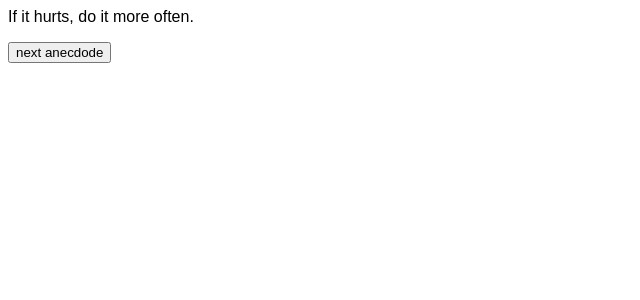
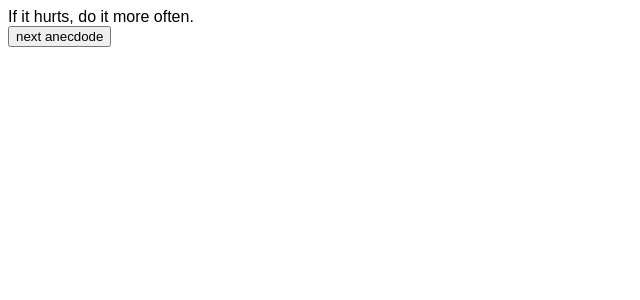
Before and after one commit to mstath1s/part1, a React (Create React App) app: page / in a window 1280 px wide. Shown: the top 300 px of the page, without its empty margins (0-640 px from the left). Built offline with nearby package versions, Linux system fonts and the light colour scheme.

Commit message:
Add a new line correctly

```diff
--- a/src/App.js
+++ b/src/App.js
@@ -78,8 +78,9 @@ const App = () => {
   return (
     <div>
       { anecdotes[selected] }
+      <br />
       {console.log(selected)}
-      <p><Button onClick={selectedCount} text='next anecdode' /></p>
+      <Button onClick={selectedCount} text='next anecdode' />
 
 
       {/* <Button onClick={goodCount} text='Good' />
```
